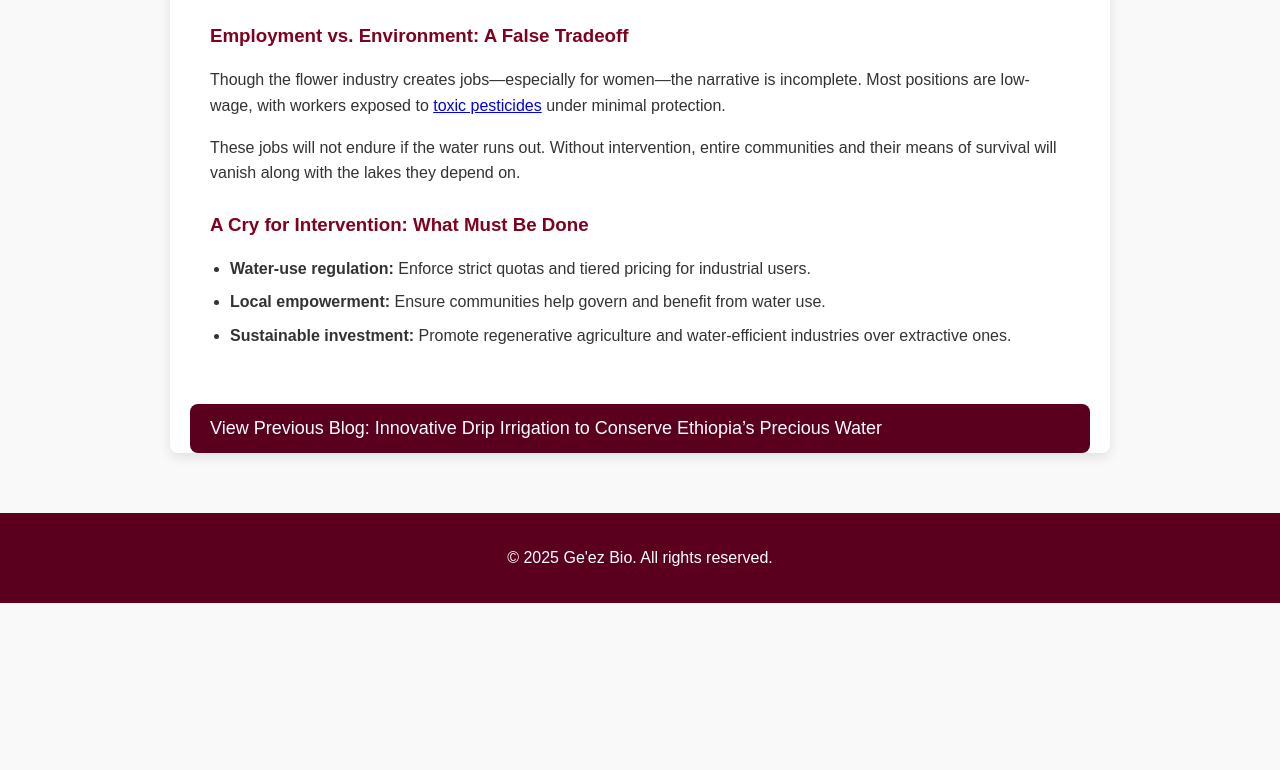
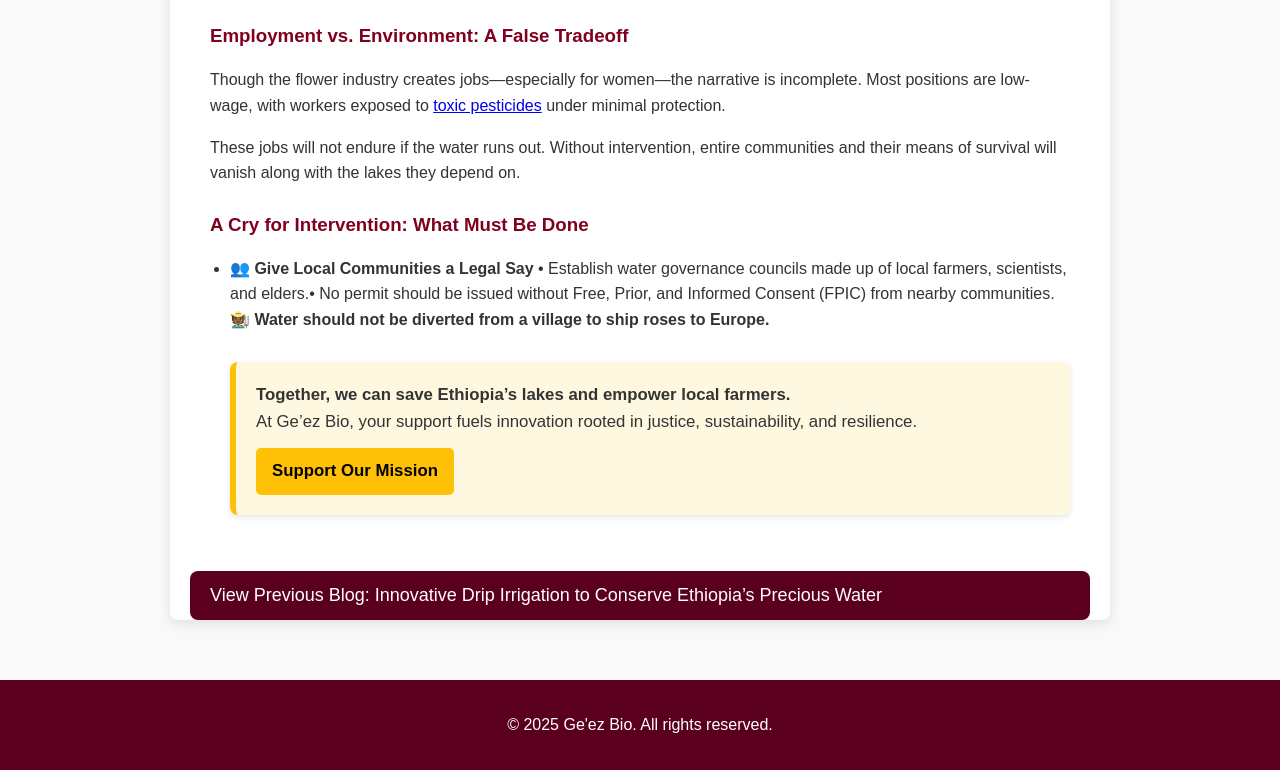
Before and after one commit to mgarsamo/geez-biotech, a plain HTML site: page blog.html in a window 1280 px wide. Shown: the part 1182-1952 px from the top of the page. Before the commit the page ends 1785 px from the top, so only its background shows below. Drawn offline with Linux system fonts and the light colour scheme.

Commit message:
blog.html

```diff
--- a/blog.html
+++ b/blog.html
@@ -253,9 +253,12 @@
 
    <h3>A Cry for Intervention: What Must Be Done</h3>
     <ul>
-      <li><strong>Water-use regulation:</strong> Enforce strict quotas and tiered pricing for industrial users.</li>
-      <li><strong>Local empowerment:</strong> Ensure communities help govern and benefit from water use.</li>
-      <li><strong>Sustainable investment:</strong> Promote regenerative agriculture and water-efficient industries over extractive ones.</li>
+    <li><strong> 👥 Give Local Communities a Legal Say</strong> •	Establish water governance councils made up of local farmers, scientists, and elders.•	No permit should be issued without Free, Prior, and Informed Consent (FPIC) from nearby communities. <strong>🧑🏾‍🌾 Water should not be diverted from a village to ship roses to Europe.</strong></strong></li>
+  <div style="background-color: #fff8e1; border-left: 6px solid #ffc107; padding: 20px; margin-top: 30px; border-radius: 8px; box-shadow: 0 2px 6px rgba(0,0,0,0.1); font-size: 1.05rem;">
+    <strong>Together, we can save Ethiopia’s lakes and empower local farmers.</strong><br />
+    At Ge’ez Bio, your support fuels innovation rooted in justice, sustainability, and resilience. <br />
+    <a href="https://buy.stripe.com/aFaeVf7829i07kf5ZxejK00" target="_blank" style="display: inline-block; margin-top: 12px; padding: 10px 16px; background-color: #ffc107; color: #000; font-weight: bold; border-radius: 5px; text-decoration: none;">Support Our Mission</a>
+ </div>
     </ul>
 
     </ul>
```
